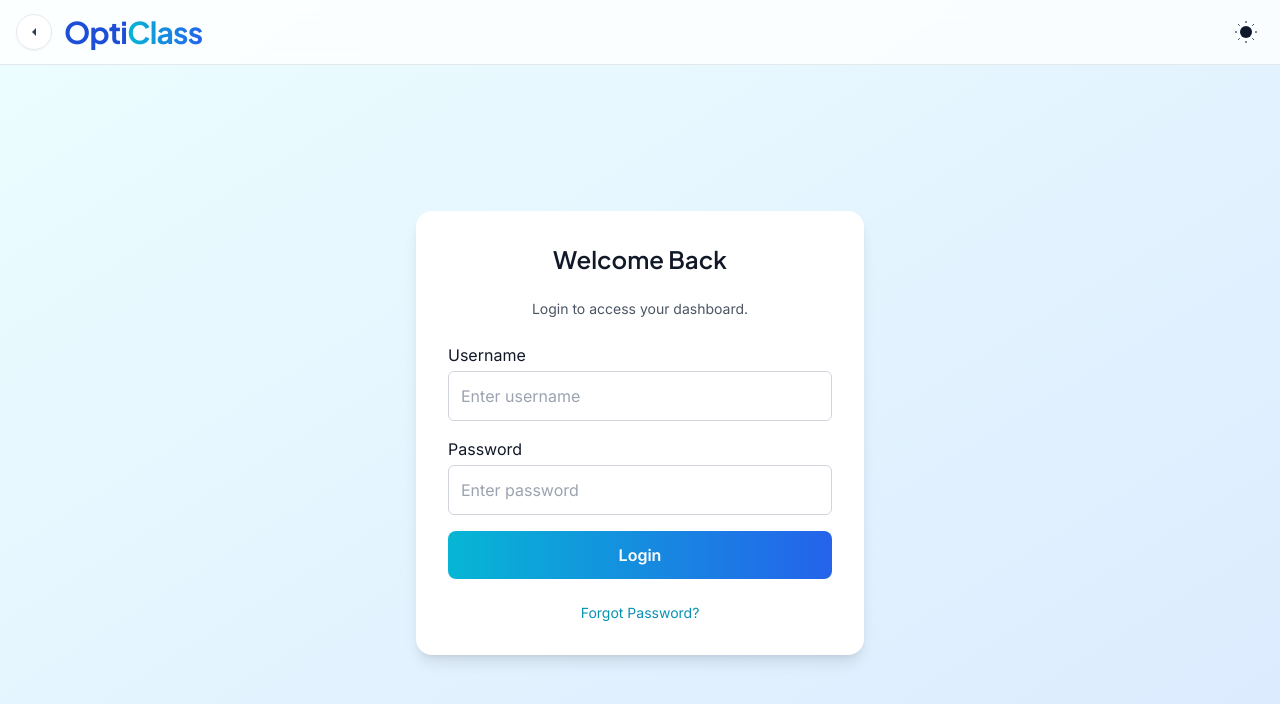
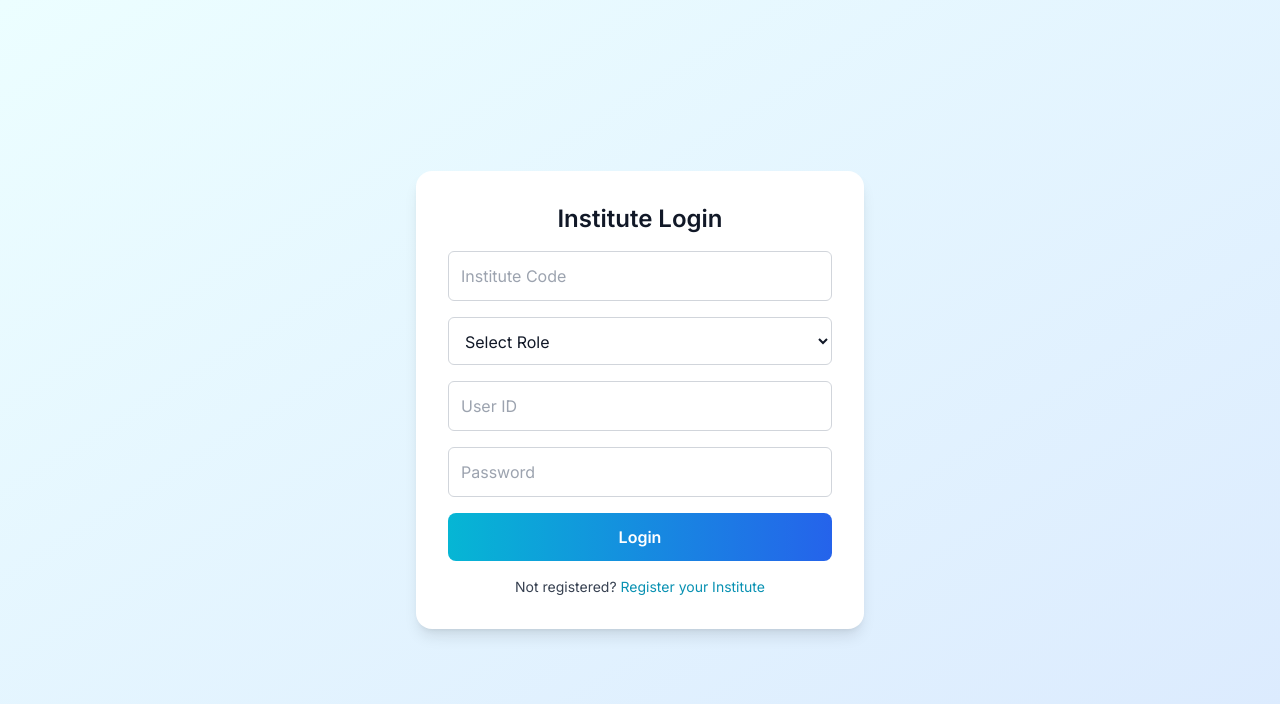
Before and after one commit to BitsKreig/CUFINALOC, a React (Vite) app in the folder Frontend/: page / in a window 1280 px wide. Shown: the top 704 px of the page. Built offline with nearby package versions, Linux system fonts and the light colour scheme.

Commit message:
Add changes to testing-features branch

```diff
--- a/Frontend/src/main.jsx
+++ b/Frontend/src/main.jsx
@@ -1,6 +1,7 @@
 import ReactDOM from "react-dom/client";
 import { BrowserRouter, Routes, Route } from "react-router-dom";
 import LoginPage from "./pages/LoginPage";
+import RegisterPage from "./pages/RegisterPage";
 import LandingPage from "./pages/LandingPage";
 import App from "./pages/App";
 import Timetable from "./pages/Timetable";
--- a/Frontend/src/pages/LoginPage.jsx
+++ b/Frontend/src/pages/LoginPage.jsx
@@ -1,61 +1,48 @@
 import React, { useState } from "react";
 import { useNavigate } from "react-router-dom";
-import BackButton from "../components/BackButton";
-import ThemeToggle from "../components/ThemeToggle";
-import useTheme from "../useTheme";
 
 export default function LoginPage() {
-  const [formData, setFormData] = useState({ username: "", password: "", email: "" });
+  const [form, setForm] = useState({
+    instituteCode: "",
+    userId: "",
+    password: "",
+    role: "",
+  });
   const [loading, setLoading] = useState(false);
-  const [forgotMode, setForgotMode] = useState(false);
   const navigate = useNavigate();
-  const { theme, toggleTheme } = useTheme();
 
-  const handleChange = (e) => setFormData({ ...formData, [e.target.name]: e.target.value });
+  const handleChange = (e) => {
+    setForm({ ...form, [e.target.name]: e.target.value });
+  };
 
   const handleLogin = async (e) => {
     e.preventDefault();
+
+    // ✅ Frontend validation before sending
+    if (!form.instituteCode || !form.userId || !form.password || !form.role) {
+      alert("Please fill in all required fields before logging in.");
+      return;
+    }
+
     setLoading(true);
+
     try {
       const response = await fetch("http://localhost:5000/api/login", {
         method: "POST",
         headers: { "Content-Type": "application/json" },
-        body: JSON.stringify({
-          username: formData.username,
-          password: formData.password,
-        }),
+        body: JSON.stringify(form),
       });
+
       const data = await response.json();
       if (response.ok) {
         alert("Login successful!");
-        navigate("/landing");
+        navigate("/app");
       } else {
-        alert(data.message || "Invalid credentials");
+        alert(data.message || "Institute not registered. Redirecting to Sign Up...");
+        navigate("/register");
       }
-    } catch (error) {
-      alert("Server error. Try again later.");
-    } finally {
-      setLoading(false);
-    }
-  };
-
-  const handleForgotPassword = async (e) => {
-    e.preventDefault();
-    setLoading(true);
-    try {
-      const response = await fetch("http://localhost:5000/api/forgot-password", {
-        method: "POST",
-        headers: { "Content-Type": "application/json" },
-        body: JSON.stringify({ email: formData.email }),
-      });
-      const data = await response.json();
-      if (response.ok) {
-        alert("Password reset link sent!");
-        setForgotMode(false);
-      } else {
-        alert(data.message || "Email not found");
-      }
-    } catch (error) {
+    } catch (err) {
+      console.error(err);
       alert("Server error. Try again later.");
     } finally {
       setLoading(false);
@@ -63,111 +50,74 @@ export default function LoginPage() {
   };
 
   return (
-    <div className="min-h-screen flex flex-col bg-gradient-to-br from-cyan-50 to-blue-100 dark:from-gray-900 dark:to-gray-800 text-gray-900 dark:text-gray-100 transition-all duration-500">
-      {/* Header */}
-      <header className="sticky top-0 z-20 bg-white/80 dark:bg-gray-900/80 backdrop-blur border-b border-gray-200 dark:border-gray-700">
-        <div className="container mx-auto flex items-center justify-between h-16 px-4">
-          <div className="flex items-center gap-3">
-            <BackButton fallback="/landing" />
-            <h1 className="font-display text-3xl tracking-tight">
-              <span className="text-blue-700 dark:text-cyan-400 font-bold">Opti</span>
-              <span className="bg-gradient-to-r from-cyan-500 to-blue-600 bg-clip-text text-transparent font-bold">
-                Class
-              </span>
-            </h1>
-          </div>
-          <ThemeToggle theme={theme} toggleTheme={toggleTheme} />
-        </div>
-      </header>
+    <div className="min-h-screen flex flex-col items-center justify-center bg-gradient-to-br from-cyan-50 to-blue-100 dark:from-gray-900 dark:to-gray-800 transition-all duration-500">
+      <div className="bg-white dark:bg-gray-800 p-8 rounded-xl shadow-lg w-full max-w-md">
+        <h2 className="text-2xl font-semibold mb-4 text-center text-gray-900 dark:text-gray-100">
+          Institute Login
+        </h2>
 
-      {/* Main Card */}
-      <div className="flex flex-1 items-center justify-center p-6">
-        <div className="w-full max-w-md bg-white dark:bg-gray-800 rounded-2xl shadow-lg p-8 space-y-6 transition-all duration-500 hover:shadow-2xl">
-          <h2 className="text-center font-display text-2xl">
-            {forgotMode ? "Forgot Password" : "Welcome Back"}
-          </h2>
-          <p className="text-center text-sm text-gray-600 dark:text-gray-400">
-            {forgotMode
-              ? "Enter your registered email to reset your password."
-              : "Login to access your dashboard."}
-          </p>
-
-          <form
-            onSubmit={forgotMode ? handleForgotPassword : handleLogin}
-            className="space-y-4"
-          >
-            {!forgotMode && (
-              <>
-                <div>
-                  <label htmlFor="username" className="block mb-1">Username</label>
+        <form onSubmit={handleLogin} className="space-y-4">
           <input
             type="text"
-                    id="username"
-                    name="username"
-                    value={formData.username}
+            name="instituteCode"
+            placeholder="Institute Code"
+            value={form.instituteCode}
             onChange={handleChange}
-                    className="w-full border border-gray-300 dark:border-gray-600 rounded-md p-3 bg-white dark:bg-gray-700 text-gray-900 dark:text-gray-100 focus:ring-2 focus:ring-cyan-500 outline-none"
-                    placeholder="Enter username"
+            className="w-full border border-gray-300 dark:border-gray-600 p-3 rounded-md bg-white dark:bg-gray-700 text-gray-900 dark:text-gray-100"
+            required
           />
-                </div>
 
-                <div>
-                  <label htmlFor="password" className="block mb-1">Password</label>
+          <select
+            name="role"
+            value={form.role}
+            onChange={handleChange}
+            className="w-full border border-gray-300 dark:border-gray-600 p-3 rounded-md bg-white dark:bg-gray-700 text-gray-900 dark:text-gray-100"
+            required
+          >
+            <option value="">Select Role</option>
+            <option value="Admin">Admin</option>
+            <option value="Faculty">Faculty</option>
+            <option value="Student">Student</option>
+          </select>
+
+          <input
+            type="text"
+            name="userId"
+            placeholder="User ID"
+            value={form.userId}
+            onChange={handleChange}
+            className="w-full border border-gray-300 dark:border-gray-600 p-3 rounded-md bg-white dark:bg-gray-700 text-gray-900 dark:text-gray-100"
+            required
+          />
+
           <input
             type="password"
-                    id="password"
             name="password"
-                    value={formData.password}
+            placeholder="Password"
+            value={form.password}
             onChange={handleChange}
-                    className="w-full border border-gray-300 dark:border-gray-600 rounded-md p-3 bg-white dark:bg-gray-700 text-gray-900 dark:text-gray-100 focus:ring-2 focus:ring-cyan-500 outline-none"
-                    placeholder="Enter password"
+            className="w-full border border-gray-300 dark:border-gray-600 p-3 rounded-md bg-white dark:bg-gray-700 text-gray-900 dark:text-gray-100"
+            required
           />
-                </div>
-              </>
-            )}
-
-            {forgotMode && (
-              <div>
-                <label htmlFor="email" className="block mb-1">Registered Email</label>
-                <input
-                  type="email"
-                  id="email"
-                  name="email"
-                  value={formData.email}
-                  onChange={handleChange}
-                  className="w-full border border-gray-300 dark:border-gray-600 rounded-md p-3 bg-white dark:bg-gray-700 text-gray-900 dark:text-gray-100 focus:ring-2 focus:ring-cyan-500 outline-none"
-                  placeholder="Enter your email"
-                />
-              </div>
-            )}
 
           <button
             type="submit"
             disabled={loading}
             className="w-full bg-gradient-to-r from-cyan-500 to-blue-600 text-white py-3 rounded-lg font-semibold hover:from-cyan-600 hover:to-blue-700 transition-all"
           >
-              {loading ? "Processing..." : forgotMode ? "Send Reset Link" : "Login"}
+            {loading ? "Verifying..." : "Login"}
           </button>
         </form>
 
-          <div className="text-center text-sm text-gray-600 dark:text-gray-400">
-            {forgotMode ? (
+        <p className="text-center mt-4 text-sm text-gray-700 dark:text-gray-300">
+          Not registered?{" "}
           <button
-                onClick={() => setForgotMode(false)}
+            onClick={() => navigate("/register")}
             className="text-cyan-600 dark:text-cyan-400 hover:underline"
           >
-                Back to Login
+            Register your Institute
           </button>
-            ) : (
-              <button
-                onClick={() => setForgotMode(true)}
-                className="text-cyan-600 dark:text-cyan-400 hover:underline"
-              >
-                Forgot Password?
-              </button>
-            )}
-          </div>
-        </div>
+        </p>
       </div>
     </div>
   );
--- /dev/null
+++ b/Frontend/src/pages/RegisterPage.jsx
@@ -0,0 +1,189 @@
+import React, { useState } from "react";
+import { useNavigate } from "react-router-dom";
+import useTheme from "../useTheme";
+import ThemeToggle from "../components/ThemeToggle";
+
+export default function RegisterPage() {
+  const [formData, setFormData] = useState({
+    instituteName: "",
+    instituteEmail: "",
+    databaseDetails: "",
+    password: "",
+    confirmPassword: "",
+  });
+  const [error, setError] = useState("");
+  const [loading, setLoading] = useState(false);
+  const navigate = useNavigate();
+  const { theme, toggleTheme } = useTheme();
+
+  const handleChange = (e) => {
+    setFormData({ ...formData, [e.target.name]: e.target.value });
+    setError("");
+  };
+
+  const handleSubmit = async (e) => {
+    e.preventDefault();
+
+    // Validation
+    if (
+      !formData.instituteName.trim() ||
+      !formData.instituteEmail.trim() ||
+      !formData.databaseDetails.trim() ||
+      !formData.password.trim() ||
+      !formData.confirmPassword.trim()
+    ) {
+      return setError("⚠️ Please fill in all required fields.");
+    }
+
+    // Email validation
+    const emailRegex = /^[^\s@]+@[^\s@]+\.[^\s@]+$/;
+    if (!emailRegex.test(formData.instituteEmail)) {
+      return setError("⚠️ Please enter a valid email address.");
+    }
+
+    // Password match check
+    if (formData.password !== formData.confirmPassword) {
+      return setError("⚠️ Passwords do not match.");
+    }
+
+    // Create JSON object
+    const payload = {
+      instituteName: formData.instituteName,
+      instituteEmail: formData.instituteEmail,
+      databaseDetails: formData.databaseDetails, // keep as string
+      password: formData.password,
+    };
+
+    setLoading(true);
+    try {
+      const res = await fetch("http://localhost:5000/api/register", {
+        method: "POST",
+        headers: { "Content-Type": "application/json" },
+        body: JSON.stringify(payload),
+      });
+
+      const data = await res.json();
+      if (res.ok) {
+        alert("✅ Registration successful!");
+        navigate("/login");
+      } else {
+        setError(data.message || "❌ Registration failed.");
+      }
+    } catch (err) {
+      console.error(err);
+      setError("❌ Server error. Try again later.");
+    } finally {
+      setLoading(false);
+    }
+  };
+
+  return (
+    <div className="min-h-screen flex flex-col bg-gradient-to-br from-cyan-50 to-blue-100 dark:from-gray-900 dark:to-gray-800 transition-all">
+      {/* Header */}
+      <header className="sticky top-0 z-20 bg-white/80 dark:bg-gray-900/80 backdrop-blur border-b border-gray-200 dark:border-gray-700">
+        <div className="container mx-auto flex items-center justify-between h-16 px-4">
+          <h1 className="font-display text-3xl tracking-tight">
+            <span className="text-blue-700 dark:text-cyan-400 font-bold">Opti</span>
+            <span className="bg-gradient-to-r from-cyan-500 to-blue-600 bg-clip-text text-transparent font-bold">
+              Class
+            </span>
+          </h1>
+          <ThemeToggle theme={theme} toggleTheme={toggleTheme} />
+        </div>
+      </header>
+
+      {/* Main Form */}
+      <div className="flex flex-1 items-center justify-center p-6">
+        <div className="w-full max-w-md bg-white dark:bg-gray-800 rounded-2xl shadow-lg p-8 space-y-6 transition-all duration-500 hover:shadow-2xl">
+          <h2 className="text-center font-display text-2xl text-gray-900 dark:text-gray-100">
+            Register Your Institute
+          </h2>
+          <p className="text-center text-sm text-gray-600 dark:text-gray-400">
+            Fill out the details to get started.
+          </p>
+
+          {error && (
+            <div className="text-red-600 dark:text-red-400 bg-red-50 dark:bg-gray-900 p-2 rounded-md text-sm text-center">
+              {error}
+            </div>
+          )}
+
+          <form onSubmit={handleSubmit} className="space-y-4">
+            <div>
+              <label htmlFor="instituteName" className="block mb-1">Institute Name</label>
+              <input
+                type="text"
+                id="instituteName"
+                name="instituteName"
+                value={formData.instituteName}
+                onChange={handleChange}
+                className="w-full border border-gray-300 dark:border-gray-600 rounded-md p-3 bg-white dark:bg-gray-700 text-gray-900 dark:text-gray-100 focus:ring-2 focus:ring-cyan-500 outline-none"
+                placeholder="Enter institute name"
+              />
+            </div>
+
+            <div>
+              <label htmlFor="instituteEmail" className="block mb-1">Institute Email</label>
+              <input
+                type="email"
+                id="instituteEmail"
+                name="instituteEmail"
+                value={formData.instituteEmail}
+                onChange={handleChange}
+                className="w-full border border-gray-300 dark:border-gray-600 rounded-md p-3 bg-white dark:bg-gray-700 text-gray-900 dark:text-gray-100 focus:ring-2 focus:ring-cyan-500 outline-none"
+                placeholder="Enter official email"
+              />
+            </div>
+
+            <div>
+              <label htmlFor="databaseDetails" className="block mb-1">Database Details</label>
+              <textarea
+                id="databaseDetails"
+                name="databaseDetails"
+                value={formData.databaseDetails}
+                onChange={handleChange}
+                className="w-full border border-gray-300 dark:border-gray-600 rounded-md p-3 bg-white dark:bg-gray-700 text-gray-900 dark:text-gray-100 focus:ring-2 focus:ring-cyan-500 outline-none"
+                placeholder='Enter DB details (e.g. {"host":"localhost","port":5432})'
+                rows="3"
+              />
+            </div>
+
+            <div>
+              <label htmlFor="password" className="block mb-1">Password</label>
+              <input
+                type="password"
+                id="password"
+                name="password"
+                value={formData.password}
+                onChange={handleChange}
+                className="w-full border border-gray-300 dark:border-gray-600 rounded-md p-3 bg-white dark:bg-gray-700 text-gray-900 dark:text-gray-100 focus:ring-2 focus:ring-cyan-500 outline-none"
+                placeholder="Create password"
+              />
+            </div>
+
+            <div>
+              <label htmlFor="confirmPassword" className="block mb-1">Confirm Password</label>
+              <input
+                type="password"
+                id="confirmPassword"
+                name="confirmPassword"
+                value={formData.confirmPassword}
+                onChange={handleChange}
+                className="w-full border border-gray-300 dark:border-gray-600 rounded-md p-3 bg-white dark:bg-gray-700 text-gray-900 dark:text-gray-100 focus:ring-2 focus:ring-cyan-500 outline-none"
+                placeholder="Confirm password"
+              />
+            </div>
+
+            <button
+              type="submit"
+              disabled={loading}
+              className="w-full bg-gradient-to-r from-cyan-500 to-blue-600 text-white py-3 rounded-lg font-semibold hover:from-cyan-600 hover:to-blue-700 transition-all"
+            >
+              {loading ? "Registering..." : "Register"}
+            </button>
+          </form>
+        </div>
+      </div>
+    </div>
+  );
+}
```
Lines whose indentation alone changed are shown as unchanged.
